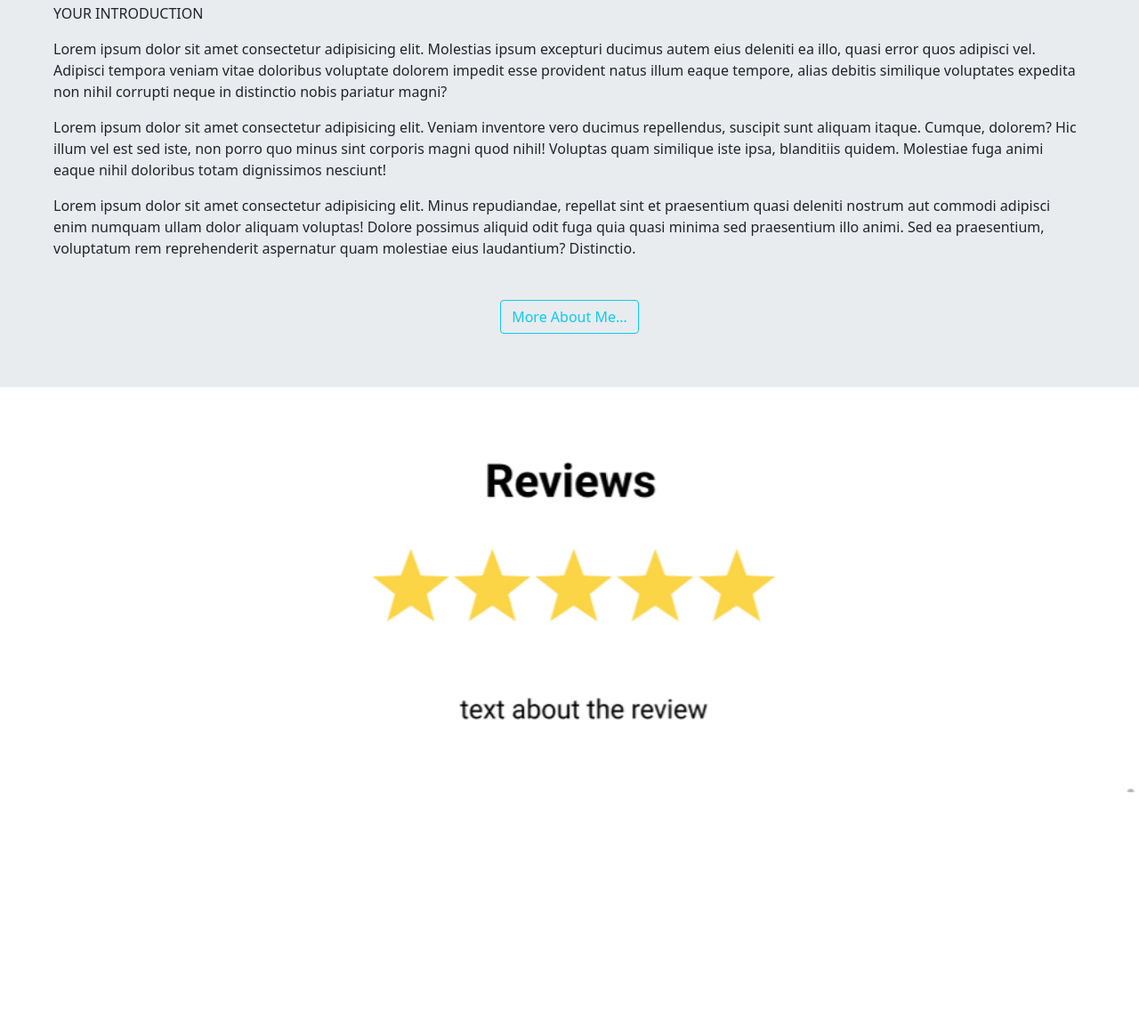
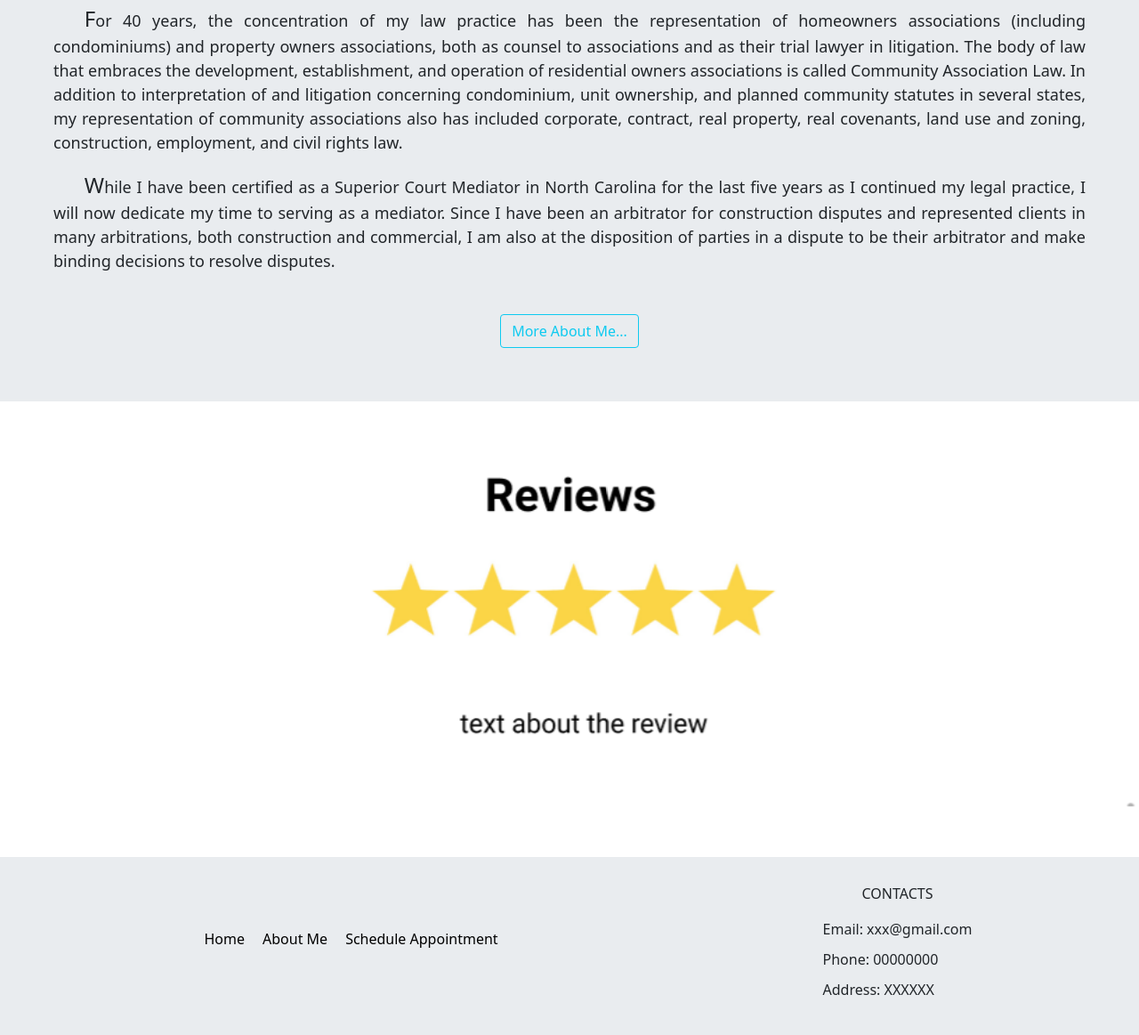
Before and after one commit to lianliansy/mediation-site, a website: page index.html in a window 1280 px wide. Shown: the part 1007-2170 px from the top of the page at 89% size. Before the commit the page ends 1954 px from the top, so only its background shows below. Drawn offline with nearby package versions, Linux system fonts and the light colour scheme; grey boxes are pictures that could not be loaded.

Commit message:
added footer and content for introduction section

```diff
--- a/index.html
+++ b/index.html
@@ -66,10 +66,10 @@
 
 <div class="introductionSection">
   <div>
-  <p>YOUR INTRODUCTION</p>
-  <p>Lorem ipsum dolor sit amet consectetur adipisicing elit. Molestias ipsum excepturi ducimus autem eius deleniti ea illo, quasi error quos adipisci vel. Adipisci tempora veniam vitae doloribus voluptate dolorem impedit esse provident natus illum eaque tempore, alias debitis similique voluptates expedita non nihil corrupti neque in distinctio nobis pariatur magni?</p>
-  <p>Lorem ipsum dolor sit amet consectetur adipisicing elit. Veniam inventore vero ducimus repellendus, suscipit sunt aliquam itaque. Cumque, dolorem? Hic illum vel est sed iste, non porro quo minus sint corporis magni quod nihil! Voluptas quam similique iste ipsa, blanditiis quidem. Molestiae fuga animi eaque nihil doloribus totam dignissimos nesciunt!</p>
-  <p>Lorem ipsum dolor sit amet consectetur adipisicing elit. Minus repudiandae, repellat sint et praesentium quasi deleniti nostrum aut commodi adipisci enim numquam ullam dolor aliquam voluptas! Dolore possimus aliquid odit fuga quia quasi minima sed praesentium illo animi. Sed ea praesentium, voluptatum rem reprehenderit aspernatur quam molestiae eius laudantium? Distinctio.</p>
+  <p>For 40 years, the concentration of my law practice has been the representation of homeowners associations (including condominiums) and property owners associations, both as counsel to associations and as their trial lawyer in litigation.  The body of law that embraces the development, establishment, and operation of residential owners associations is called Community Association Law.  In addition to interpretation of and litigation concerning condominium, unit ownership, and planned community statutes in several states, my representation of community associations also has included corporate, contract, real property, real covenants, land use and zoning, construction, employment, and civil rights law.
+</p>
+  <p>While I have been certified as a Superior Court Mediator in North Carolina for the last five years as I continued my legal practice, I will now dedicate my time to serving as a mediator.  Since I have been an arbitrator for construction disputes and represented clients in many arbitrations, both construction and commercial, I am also at the disposition of parties in a dispute to be their arbitrator and make binding decisions to resolve disputes.
+</p>
   </div>
   <button type="button" class="introductionSection-btn btn btn-outline-info">More About Me...</button>
 </div>
@@ -97,6 +97,22 @@
   </button>
 </div>
 
+<div class="footer">
+  <div class="navigate">
+    <ul class="footer-list">
+      <li class="footer-item"><a href="">Home</a></li>
+      <li class="footer-item"><a href="">About Me</a></li>
+      <li class="footer-item"><a href="">Schedule Appointment</a></li>
+    </ul>
+  </div>
+  <div class="contacts">
+    <p class="contacts-title">Contacts</p>
+    <p class="contacts-info">Email: xxx@gmail.com</p>
+    <p class="contacts-info">Phone: 00000000</p>
+    <p class="contacts-info">Address: XXXXXX</p>
+  </div>
+</div>
+
 
 
 
--- a/scss/_custom.scss
+++ b/scss/_custom.scss
@@ -69,10 +69,54 @@
 	&-btn {
 		margin-top: 30px;
 	}
+
+	p {
+		text-align: justify;
+		text-indent: 3%;
+		font-size: 18px;
+
+		&::first-letter {
+			font-size: 24px;
+			font-weight: 500;
+		}
+	}
 }
 
 .carousel-item {
 	height: 32rem;
 }
 
+.footer {
+	height: 200px;
+	background-color: #e9ecef;
+	display: flex;
+	justify-content: space-around;
+	align-items: center;
+	// padding: 80px 0;
+
+	&-list {
+		display: flex;
+	}
+
+	&-item {
+		list-style: none;
+		margin-left: 20px;
+
+		a {
+			text-decoration: none;
+			color: #000000;
+		}
+	}
+
+	.contacts {
+		&-title {
+			text-align: center;
+			text-transform: uppercase;
+		}
+		&-info {
+			margin: 10px;
+		}
+	}
+}
+
 @import "../node_modules/bootstrap/scss/bootstrap.scss";
```
Also changed, not shown: css/style.css, 1 other file.
